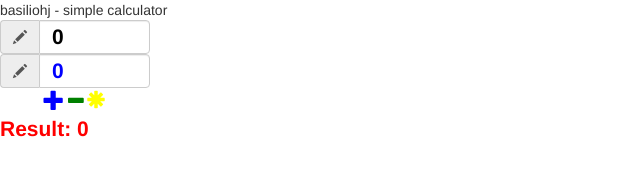
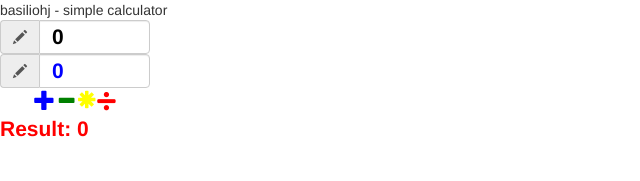
Before and after one commit to jahazieljbh/testing-calculator, an Angular app: page / in a window 1280 px wide. Shown: the top 181 px of the page, without its empty margins (0-640 px from the left). Built offline with nearby package versions, Linux system fonts and the light colour scheme.

Commit message:
add division ui - tests #25

```diff
--- a/src/app/ui/ui.component.css
+++ b/src/app/ui/ui.component.css
@@ -42,3 +42,9 @@
     cursor: pointer;
     color: yellow;
 }
+
+.division-button {
+    font-size: 1.5em;
+    cursor: pointer;
+    color: red;
+}
--- a/src/app/ui/ui.component.html
+++ b/src/app/ui/ui.component.html
@@ -20,6 +20,9 @@
 
     <i class="glyphicon glyphicon-asterisk multiplication-button"
         (click)="multiplication()"></i>
+
+    <i class="fas fa-divide division-button"
+        (click)="division()"></i>
 </div>
 
 <span class="result">Result: {{ result }}</span>
--- a/src/app/ui/ui.component.ts
+++ b/src/app/ui/ui.component.ts
@@ -2,6 +2,7 @@ import { Component, OnInit } from '@angular/core';
 import { addition } from "../addition/addition"
 import { substraction } from "../substraction/substraction"
 import { multiplication } from "../multiplication/multiplication"
+import { division } from "../division/division"
 
 @Component({
   selector: 'app-ui',
@@ -37,4 +38,10 @@ export class UiComponent implements OnInit {
     this.result = myresult;
   }
 
+  division() {
+    let myresult = 0;
+    myresult = division(this.operator1, this.operator2);
+    this.result = myresult;
+  }
+
 }
--- a/src/index.html
+++ b/src/index.html
@@ -8,7 +8,7 @@
   <link rel="icon" type="image/x-icon" href="favicon.ico">
   <link rel="stylesheet" href="https://maxcdn.bootstrapcdn.com/bootstrap/3.4.0/css/bootstrap.min.css">
   <link href="https://maxcdn.bootstrapcdn.com/font-awesome/4.3.0/css/font-awesome.min.css" rel="stylesheet"/>
-
+  <link rel="stylesheet" href="https://use.fontawesome.com/releases/v5.11.2/css/all.css">
 </head>
 <body>
   <app-root></app-root>
```
Also changed, not shown: 1 other file (tests, documents, lock files or other folders).
